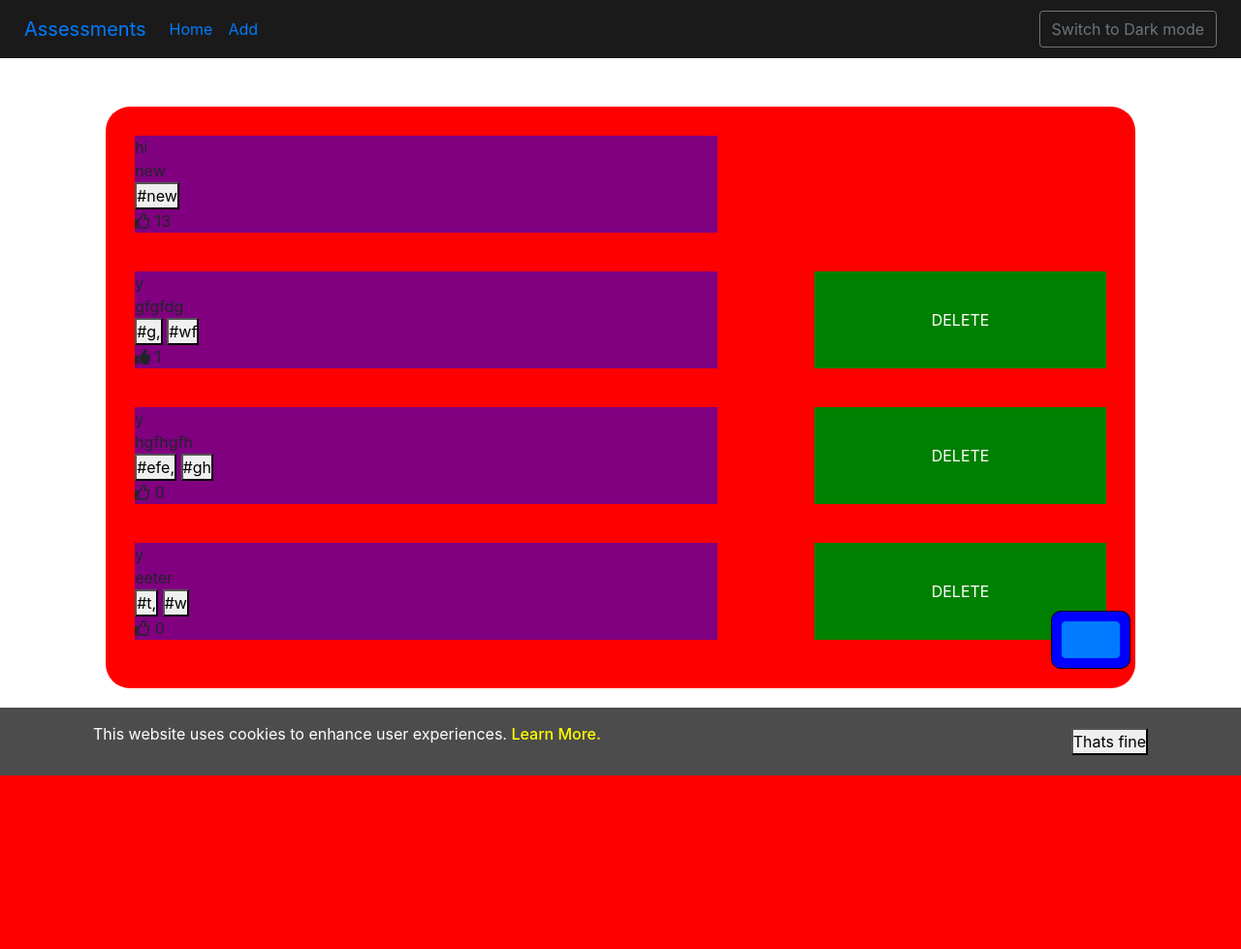
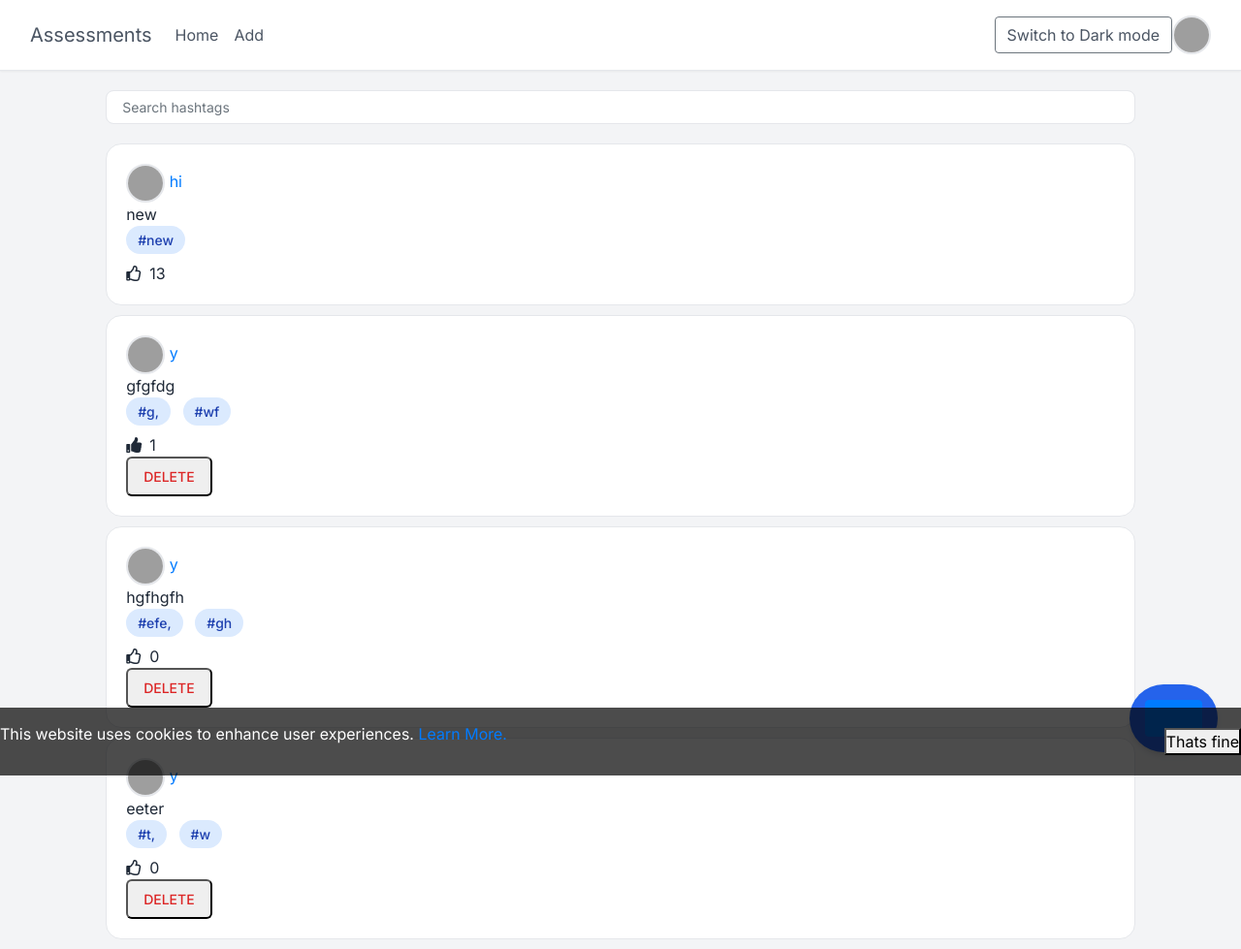
Before and after one commit to MichaelPotishman/My-Web-Dev-Coursework-2, a Flask app: page /feed in a window 1280 px wide. Shown: the whole page at 97% size. Before the commit the page ends 800 px from the top, so only its background shows below. Run offline with Flask 3, Linux system fonts and the light colour scheme; a user stored in the database is signed in; some libraries are stand-ins or nearby versions; grey boxes are pictures that could not be loaded.

Commit message:
Adding new changes 22/11/2024

```diff
--- a/section_9_ajax_casestudy/app/__init__.py
+++ b/section_9_ajax_casestudy/app/__init__.py
@@ -18,6 +18,7 @@ migrate = Migrate(app, db)
 
 login_manager= LoginManager()
 login_manager.init_app(app)
+login_manager.login_view = '/'
 
 
 from app.models import User  # Import User model explicitly
--- a/section_9_ajax_casestudy/app/models.py
+++ b/section_9_ajax_casestudy/app/models.py
@@ -13,6 +13,7 @@ class User(UserMixin, db.Model):
     password = db.Column(db.String(500))
     email = db.Column(db.String(1000))
     date_of_birth = db.Column(db.Date)
+    profile_picture = db.Column(db.String(120), nullable = True)
 
     # references to other tables
     posts = db.relationship('Posts', back_populates='user')
@@ -32,6 +33,7 @@ class Posts(db.Model):
     post_id = db.Column(db.Integer, primary_key=True)
     content = db.Column(db.String(1000), nullable=False)
     user_id = db.Column(db.Integer, db.ForeignKey('user.id'))
+    image = db.Column(db.String(120), nullable = True)
     timestamp = db.Column(db.DateTime, index=True, default=db.func.now())
     upvotes = db.Column(db.Integer, default=0)
 
--- a/section_9_ajax_casestudy/app/static/styles.css
+++ b/section_9_ajax_casestudy/app/static/styles.css
@@ -1,54 +1,152 @@
-.form-container{
-    color: black;
-    margin-top: 100px;
+/* Reset and base styles */
+* {
+    margin: 0;
+    padding: 0;
+    box-sizing: border-box;
 }
 
-.alert{
-    margin-top: 56px;
-}
-
-.navbar.cookie{
-    padding-top: 100px;
-}
-
-
-*{
-    padding: 0;
+label{
     margin: 0;
 }
 
-body{
-    font-size: 1rem;
-    background-color: var(--primary-colour);
+body {
+    font-family: 'Inter', sans-serif;
+    background-color: #f3f4f6;
+    color: #1f2937;
 }
 
-:root{
-    --primary-colour: white;
+/* Navbar */
+.navbar {
+    background-color: white;
+    border-bottom: 1px solid #e5e7eb;
+    padding: 1rem;
+    position: sticky;
+    top: 0;
+    z-index: 50;
+    box-shadow: 0 1px 2px 0 rgba(0, 0, 0, 0.05);
 }
 
-.dark-theme{
-    --primary-colour: white;
+.navbar a,
+.navbar button {
+    color: #4b5563;
+    text-decoration: none;
+    transition: color 0.2s;
 }
 
-.cookie-container{
-    width: 100%;
-    margin: auto;
+.navbar a:hover,
+.navbar button:hover {
+    color: #2563eb;
 }
 
-.subcontainer{
-    width: 85%;
-    margin: auto;
+.profile-img {
+    height: 2.5rem;
+    width: 2.5rem;
+    border-radius: 9999px;
+    object-fit: cover;
+    border: 2px solid #e5e7eb;
 }
 
+/* Search input */
+input[type="text"] {
+    margin-top: 20px;
+    margin-bottom: 20px;
+    width: 100%;
+    padding: 0.75rem 1rem;
+    border: 1px solid #e5e7eb;
+    border-radius: 0.5rem;
+    font-size: 0.875rem;
+    transition: all 0.2s;
+}
+
+input[type="text"]:focus {
+    outline: none;
+    border-color: #3b82f6;
+    box-shadow: 0 0 0 3px rgba(59, 130, 246, 0.1);
+}
+
+/* Post container */
+.post-container {
+    padding: 20px;
+    background-color: white;
+    border-radius: 1rem;
+    border: 1px solid #e5e7eb;
+    overflow: hidden;
+    transition: transform 0.2s;
+    margin-bottom: 10px;
+}
+
+.post-container:hover {
+    transform: translateY(-2px);
+}
+
+/* Hashtags */
+.hashtag {
+    display: inline-flex;
+    align-items: center;
+    padding: 0.25rem 0.75rem;
+    background-color: #dbeafe;
+    color: #1e40af;
+    border-radius: 9999px;
+    font-size: 0.875rem;
+    font-weight: 500;
+    margin-right: 0.5rem;
+    margin-bottom: 0.5rem;
+}
+
+/* Like button */
+.vote {
+    display: inline-flex;
+    align-items: center;
+    gap: 0.5rem;
+    color: #6b7280;
+    transition: color 0.2s;
+}
+
+.vote:hover {
+    color: #2563eb;
+}
+
+/* Delete button */
+.delete-button {
+    padding: 0.5rem 1rem;
+    color: #dc2626;
+    font-size: 0.875rem;
+    font-weight: 500;
+    border-radius: 0.375rem;
+    transition: color 0.2s;
+}
+
+.delete-button:hover {
+    color: #991b1b;
+}
+
+/* Post button */
+.post {
+    position: fixed;
+    bottom: 1.5rem;
+    right: 1.5rem;
+    background-color: #2563eb;
+    color: white;
+    padding: 1rem;
+    border-radius: 9999px;
+    box-shadow: 0 4px 6px -1px rgba(0, 0, 0, 0.1), 0 2px 4px -1px rgba(0, 0, 0, 0.06);
+    transition: transform 0.2s, background-color 0.2s;
+}
+
+.post:hover {
+    transform: translateY(-2px);
+    background-color: #1d4ed8;
+}
+
+/* cookie  */
 #cookies{
     width: 100%;
     position: fixed;
     bottom: 0;
     color: white;
-    background-color: rgb(0,0,0,0.7);
+    background-color: rgba(0, 0, 0, 0.7);
     z-index: 1;
 }
-
 .cookies{
     min-height: 70px;
     display: flex;
@@ -58,88 +156,8 @@ body{
     gap: 10px;
 }
 
-.cookies a{
-    color: yellow;
-    font-weight: 500;
-    text-decoration: none;
+/* Dark mode styles */
+.dark-theme {
+    background-color: #1f2937;
+    color: #f3f4f6;
 }
-
-.navbar {
-    background-color: #1A1A1A;
-
-    justify-content: space-between;
-    color: white;
-    padding: 10px;
-    width: 100%;
-    position: relative;
-  }
-
-
-
-/*At 1600px change width of contaienr to be shorter */
-@media(max-width:1600px){
-    .cookie-container{
-        width: 100%;
-    }
-}
-
-@media(max-width:1024){
-    .cookies{
-        padding: 10px 0;
-    }
-}
-
-
-/* FEED.html */
-.new-main {
-    border-radius: 25px;
-    margin-top: 50px;
-    display: grid;
-    grid-template-columns: 1fr;  /* Ensures only one column */
-    width: 100%;
-    background-color: red;
-    padding: 20px;
-}
-
-.post-container {
-    display: flex;
-    padding: 10px;
-    border-radius: 12.5px;
-    justify-content: space-between;
-
-    margin-bottom: 20px;
-}
-
-.left-container{
-    width: 60%;
-    background-color: purple;
-}
-
-.right-container{
-    background-color: green;
-    width: 30%;
-    display: flex;
-    align-items: center;
-    justify-content: center;
-
-}
-
-.right-container p{
-    color: white;
-    margin: 0;
-}
-
-
-.navbar.cookie {
-    padding-top: 100px;
-}
-
-.post{
-    position: absolute;
-    bottom: 20px;
-    right: 20px;
-    background-color: blue;
-    padding: 10px;
-    border-radius: 10px;
-    border: 1px solid black;
-}
--- a/section_9_ajax_casestudy/app/static/vote.js
+++ b/section_9_ajax_casestudy/app/static/vote.js
@@ -1,4 +1,5 @@
 $(document).ready(function() {
+
     // Set the token so that we are not rejected by server
     var csrf_token = $('meta[name=csrf-token]').attr('content');
 
@@ -10,6 +11,8 @@ $(document).ready(function() {
             }
         }
     });
+
+
 
     $("a.vote").on("click", function() {
         var clicked_obj = $(this);
@@ -37,4 +40,22 @@ $(document).ready(function() {
             }
         });
     });
+
+    $('#search_text').keyup(function(){
+        var search = $(this).val();
+
+        if (search.trim() !== ''){
+            $.ajax({
+                url: "/livesearch",
+                method: "POST",
+                data: {query: search},
+                success: function(data) {
+                    $('.bottom-container').html(data);
+                }
+            });
+        } else {
+            // Reload all posts when search is empty
+            location.reload();
+        }
+    });
 });
--- a/section_9_ajax_casestudy/app/templates/base.html
+++ b/section_9_ajax_casestudy/app/templates/base.html
@@ -8,6 +8,9 @@
         <link rel="stylesheet" type="text/css" href="{{ url_for('static', filename='fontawesome-free-5.3.1-web/css/all.css') }}">
         <link rel="stylesheet" href="https://stackpath.bootstrapcdn.com/bootstrap/4.2.1/css/bootstrap.min.css" integrity="sha384-GJzZqFGwb1QTTN6wy59ffF1BuGJpLSa9DkKMp0DgiMDm4iYMj70gZWKYbI706tWS" crossorigin="anonymous">
         <link rel="stylesheet" href="{{ url_for('static', filename='styles.css') }}">
+        <link href="https://fonts.googleapis.com/css2?family=Roboto:wght@400;700&display=swap" rel="stylesheet">
+        <link href="https://fonts.googleapis.com/css2?family=Poppins:wght@400;700&display=swap" rel="stylesheet">
+        <link href="https://fonts.googleapis.com/css2?family=Inter:wght@400;500;600;700&display=swap" rel="stylesheet">
 
 
         {% if title %}
@@ -28,6 +31,7 @@
 
             <div class="collapse navbar-collapse" id="navbarSupportedContent">
               <ul class="navbar-nav mr-auto">
+
                 <li class="nav-item"><a class="nav-link" href="/">Home <span class="sr-only">(current)</span></a></li>
                 <li class="nav-item"><a class="nav-link" href="/add">Add </a></li>
               </ul>
@@ -38,6 +42,13 @@
                     Switch to Dark mode
                   {% endif %}
               </button>
+              {% if current_user.is_authenticated %}
+                {% if current_user.profile_picture %}
+                  <a href="{{ url_for('profile', user_id=current_user.id) }}"><img src="{{ url_for('static', filename='uploads/' + current_user.profile_picture) }}" alt="Profile Picture" class="profile-img"></a>
+                {% else %}
+                  <a href="{{ url_for('profile', user_id=current_user.id) }}"><img src="{{ url_for('static', filename='uploads/default.png') }}" alt="Default Profile Picture" class="profile-img"></a>
+                {% endif %}
+              {% endif %}
             </div>
           </div>
         </nav>
--- a/section_9_ajax_casestudy/app/templates/feed.html
+++ b/section_9_ajax_casestudy/app/templates/feed.html
@@ -9,23 +9,37 @@
         {% else %}
             <meta name="csrf-token" content="{{ csrf_token() }}">
             <!-- Get the dictionary containing data, then loop through everything in the correct post_id-->
+            <div class="top-main">
+                <input type="text" name="search_text" id="search_text" class="form-control" placeholder="Search hashtags">
+            </div>
+            <div class="bottom-container">
+                <div id="result"></div>
                 {% for post_id, post_data in posts.items() %}
                     <div class="post-container">
                         <div class="left-container">
 
                             <div class="username-container">
-                            {{ post_data.username }}
+                                <a href="{{ url_for('profile', user_id=post_data.user_id) }}">
+                                    <img src="{{ url_for('static', filename='uploads/' + post_data.profile_picture) }}" alt="Profile Picture" class="profile-img">
+                                </a>
+                                <a href="{{ url_for('profile', user_id=post_data.user_id) }}">{{ post_data.username }}</a>
                             </div>
                             <div class="content-container">
                                 {{ post_data.content}}
                             </div>
+                            {% if post_data.image %}
+                                <div class="image-container">
+                                    <img src="{{ url_for('static', filename='uploads/' + post_data.image) }}" alt="Post Image" class="post-img">
+                                </div>
+                            {% else %}
+                            {% endif %}
                             <div class="hashtag-container">
                                 <!-- All the hashtags for a post in an array, so loop through it and print them out together -->
                                 {% for hashtag in post_data.hashtags %}
                                     {% if post_data.hashtags|length > 1 and (loop.index != 0 and loop.index != post_data.hashtags|length) %}
-                                    <span class="hashtag"><button>#{{ hashtag }},</button></span>
+                                        <span class="hashtag">#{{ hashtag }},</span>
                                     {% else %}
-                                    <span class="hashtag"><button>#{{ hashtag }}</button></span>
+                                        <span class="hashtag">#{{ hashtag }}</span>
                                     {% endif %}
                                 {% endfor %}
                             </div>
@@ -38,12 +52,16 @@
                         </div>
                     {% if post_data.user_id == current_user.id %}
                         <div class="right-container">
-
-                        <p>DELETE</p>
+                            <form action="{{ url_for('delete_post', post_id=post_id) }}" method="POST">
+                                <input type="hidden" name="csrf_token" value="{{ csrf_token() }}"/>
+                                <button class="delete-button" type="submit">DELETE</button>
+                            </form>
                         </div>
                     {% endif %}
                 </div>
             {% endfor %}
+            </div>
+
             <!-- Get the user_id in posts table, then use this to get the username from Users table with that user_id-->
         {% endif %}
         <div class="post">
--- a/section_9_ajax_casestudy/app/views.py
+++ b/section_9_ajax_casestudy/app/views.py
@@ -1,14 +1,27 @@
 from app import app, models, db
 from flask import render_template, flash, request, redirect
-from .forms import IdeaForm, LoginForm, RegisterForm, PostForm
+from .forms import LoginForm, RegisterForm, PostForm
 from flask_login import login_user, logout_user, login_required, current_user
+from werkzeug.utils import secure_filename
 
+import os
+
+UPLOAD_FOLDER = 'app/static/uploads'
+app.config['UPLOAD_FOLDER'] = UPLOAD_FOLDER
+
+if not os.path.exists(UPLOAD_FOLDER):
+    os.makedirs(UPLOAD_FOLDER)
+
+app.config['MAX_CONTENT_LENGTH'] = 16 * 1024 * 1024
 
 
 import json
 
 @app.route('/', methods=['GET', 'POST'])
 def login():
+    if current_user.is_authenticated:
+        logout_user()
+        print("Logged out existing user")
 
     theme = request.cookies.get('theme')
     print(f"theme = {theme}")
@@ -31,7 +44,18 @@ def register():
     form = RegisterForm()
     if form.validate_on_submit():
         # Handle registration logic
-        new_user = models.User(username=form.username.data, password=form.password.data, email=form.email.data, date_of_birth=form.date_of_birth.data)
+        profile_picture = request.files['profile_picture']
+
+        if profile_picture.filename == '':
+            filename = 'default.png'  # User did not upload a file
+        elif profile_picture:
+            filename = secure_filename(profile_picture.filename)
+            profile_picture.save(os.path.join(app.config['UPLOAD_FOLDER'], filename))
+        else:
+            return "Invalid file type"
+
+
+        new_user = models.User(username=form.username.data, password=form.password.data, email=form.email.data, date_of_birth=form.date_of_birth.data, profile_picture=filename)
         db.session.add(new_user)
         db.session.commit()
         flash(f"Hello {form.username.data}, you have been successfully registered!")
@@ -41,6 +65,7 @@ def register():
 
 
 @app.route('/feed', methods=['GET','POST'])
+@login_required
 def feed():
     # Join User table to Post, then Post to PostHshtag, then PostHashtag to Hashtag
     user_posts = models.Posts.query.join(models.User, models.Posts.user_id == models.User.id).join(models.PostHashtag, models.Posts.post_id == models.PostHashtag.post_id).join(models.Hashtags, models.PostHashtag.hashtag_id == models.Hashtags.id).order_by(models.Posts.post_id.desc()).all()
@@ -50,7 +75,17 @@ def feed():
     for post in user_posts:
         post_id = post.post_id
         if post.post_id not in posts_dict:
-            posts_dict[post_id] = {'content' : post.content, 'username': post.user.username, 'hashtags': [], 'upvotes': post.upvotes, 'user_id': post.user_id}
+
+            profile_pic = post.user.profile_picture if post.user.profile_picture else 'default.png'
+            image = post.image if post.image else ''
+
+            posts_dict[post_id] = {'content' : post.content,
+                                   'username': post.user.username,
+                                   'hashtags': [],
+                                   'upvotes': post.upvotes,
+                                   'user_id': post.user_id,
+                                   'profile_picture': profile_pic,
+                                   'image': image}
         for hashtag in post.hashtags:
             posts_dict[post_id]['hashtags'].append(hashtag.name)
 
@@ -61,9 +96,10 @@ def feed():
 
 
     theme = request.cookies.get('theme')
-    return render_template('feed.html', theme=theme, posts=posts_dict, liked_posts = liked_posts)
+    return render_template('feed.html', theme=theme, posts=posts_dict, liked_posts = liked_posts, user_id=current_user.id)
 
 @app.route('/post', methods=['GET', 'POST'])
+@login_required
 def post():
     form = PostForm()
     theme = request.cookies.get('theme')
@@ -74,8 +110,19 @@ def post():
         raw_hashtags = form.hashtags.data  # e.g., #1 #fdf #fdfsfdsfeewf
         user_id = current_user.id
 
+        # get image user gave
+        image = request.files['image']
+
+        if image.filename == '':
+            filename = ''  # User did not upload a file
+        elif image:
+            filename = secure_filename(image.filename)
+            image.save(os.path.join(app.config['UPLOAD_FOLDER'], filename))
+        else:
+            return "Invalid file type"
+
         # Create and add a new post
-        new_post = models.Posts(content=content, user_id=user_id)
+        new_post = models.Posts(content=content, user_id=user_id, image=filename)
         db.session.add(new_post)
         db.session.flush()  # Ensure the new post is saved, and we get its ID
 
@@ -107,12 +154,13 @@ def post():
         flash("Your post has been created!", "success")
         return redirect('/feed') # Assuming 'feed' is the route for viewing posts
 
-    return render_template('post.html', theme=theme, form=form)
+    return render_template('post.html', theme=theme, form=form, user_id=current_user.id)
 
 from flask import request, jsonify
 import json
 
 @app.route('/vote', methods=['POST'])
+@login_required
 def vote():
     data = json.loads(request.data)
     post_id = int(data.get('post_id'))
@@ -144,3 +192,92 @@ def vote():
 
     db.session.commit()
     return json.dumps({'status':'OK', 'upvotes': post.upvotes})
+
+@app.route('/delete_post/<int:post_id>', methods=['POST'])
+@login_required
+def delete_post(post_id):
+    post = models.Posts.query.get(post_id)
+    if post:
+        db.session.delete(post)
+        db.session.commit()
+    return redirect('/feed')
+
+@app.route('/profile/<int:user_id>', methods=['GET'])
+@login_required
+def profile(user_id):
+    # Get only specific posts from that user and show them with the information on it
+    user = models.User.query.get(user_id)
+    users_posts = models.Posts.query.filter_by(user_id=user_id).order_by(models.Posts.post_id.desc()).all()
+
+    user_posts_dict = {}
+    for post in users_posts:
+        post_id = post.post_id
+        if post.post_id not in user_posts_dict:
+            user_posts_dict[post_id] = {
+                'content': post.content,
+                'username': user.username,
+                'hashtags': [],
+                'upvotes': post.upvotes,
+                'user_id': current_user.id
+                }
+            for hashtag in post.hashtags:
+                user_posts_dict[post_id]['hashtags'].append(hashtag.name)
+
+    theme = request.cookies.get('theme')
+    return render_template('profile.html', user=user, posts=user_posts_dict, theme=theme)
+
+# @app.route('/hashtag-profile/<int:hashtag_id>', methods=['GET','POST'])
+# @login_required
+# def hashtag_profile(hashtag_id):
+#     posts_with_hashtag = models.Post.query.join(models.PostHashtag, models.Posts.post_id == models.PostHashtag.post_id).join(models.Hashtags, models.PostHashtag.hashtag_id == models.Hashtags.id).filter_by(models.Hashtags.id == hashtag_id).order_by(models.Posts.post_id.desc()).all()
+#     filtered_posts = []
+#     for post in posts_with_hashtag:
+#         filtered_posts.append({
+#             'content': post.content,
+#             'username': post.user.username,
+#             'hashtags': [h.name for h in post.hashtags],
+#             'upvotes': post.upvotes,
+#             'user_id': post.user_id
+#         })
+
+#     theme = request.cookies.get('theme')
+#     return render_template('hashtag_profile.html', theme=theme, posts=filtered_posts)
+
+
+@app.route('/logout', methods=['GET', 'POST'])
+def logout():
+    logout_user()
+    return redirect('/')
+
+# @app.route('/livesearch', methods=['POST'])
+# def livesearch():
+#     search_hashtag = request.form['query'].lower().strip('#')
+
+#     # Retrieve posts, join with User, PostHashtag, and Hashtags to get the required data
+#     user_posts = models.Posts.query \
+#         .join(models.User, models.Posts.user_id == models.User.id) \
+#         .join(models.PostHashtag, models.Posts.post_id == models.PostHashtag.post_id) \
+#         .join(models.Hashtags, models.PostHashtag.hashtag_id == models.Hashtags.id) \
+#         .order_by(models.Posts.post_id.desc()).all()
+
+#     filtered_posts = []
+#     liked_posts = {}
+
+#     # Loop through user_posts (which is a list of SQLAlchemy model objects)
+#     for post in user_posts:
+#         # Access the hashtags and ensure case-insensitivity
+#         hashtags = [h.name.lower() for h in post.hashtags]  # Assuming the 'Hashtags' model has a 'name' field
+
+#         # Check if the search term is in any of the hashtags
+#         if search_hashtag in ' '.join(hashtags):
+#             filtered_posts.append(post)
+
+#         # Check if the current user has liked this post
+#         existing_like = models.Likes.query.filter_by(user_id=current_user.id, post_id=post.post_id).first()
+#         liked_posts[post.post_id] = bool(existing_like)
+
+#     # Render the filtered posts with liked status
+#     return render_template('feed-content.html',
+#                            posts=filtered_posts,
+#                            liked_posts=liked_posts,
+#                            current_user=current_user)
```
Also changed, not shown: section_9_ajax_casestudy/app/forms.py (+8 -3 lines), section_9_ajax_casestudy/app/templates/post.html (+13 -1 lines), section_9_ajax_casestudy/app/templates/profile.html (added, +39 -0 lines), section_9_ajax_casestudy/app/templates/register.html (+13 -1 lines), section_9_ajax_casestudy/migrations/versions/743872ce2f16_adding_new_features.py (added, +32 -0 lines), section_9_ajax_casestudy/migrations/versions/99103eb844c1_adding_profile_picture.py (added, +32 -0 lines), section_9_ajax_casestudy/app.db, section_9_ajax_casestudy/app/static/uploads/default.jpg (added), section_9_ajax_casestudy/app/static/uploads/messi.jpeg (added), section_9_ajax_casestudy/app/static/uploads/profile.jpeg (added), section_9_ajax_casestudy/static/uploads/profile.jpeg (added). Lines whose indentation alone changed are shown as unchanged.
